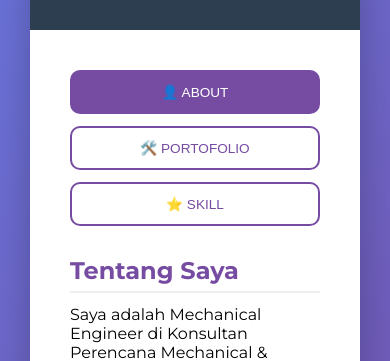
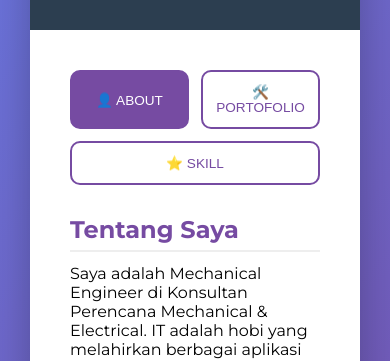
Before and after one commit to ahmaddurzani/cv, a plain HTML site: page index.html in a window 390 px wide. Shown: the part 444-805 px from the top of the page. Drawn offline with Linux system fonts and the light colour scheme.

Commit message:
Update tabs layout to use flexbox in row direction
Changed tabs layout to row and added flex properties.

```diff
--- a/style.css
+++ b/style.css
@@ -255,8 +255,14 @@ h2 {
         width: 100%;
     }
     .tabs {
-        flex-direction: column;
+        flex-direction: row; /* sebelumnya column */
+        flex-wrap: wrap;     /* biar tombol tetap rapih jika layar sempit */
+        display: flex;
+        gap: 12px;
+        margin-bottom: 30px;
+        justify-content: center; /* center horizontal */
     }
+
     .skills-grid {
         grid-template-columns: 1fr;
     }
```
